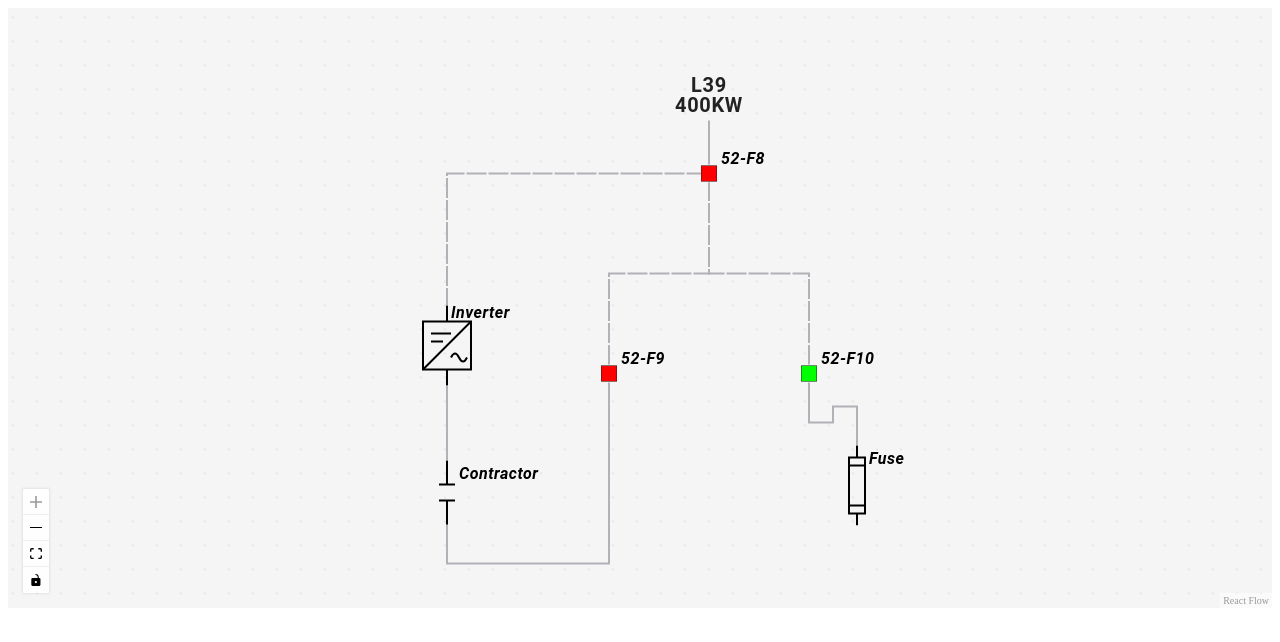
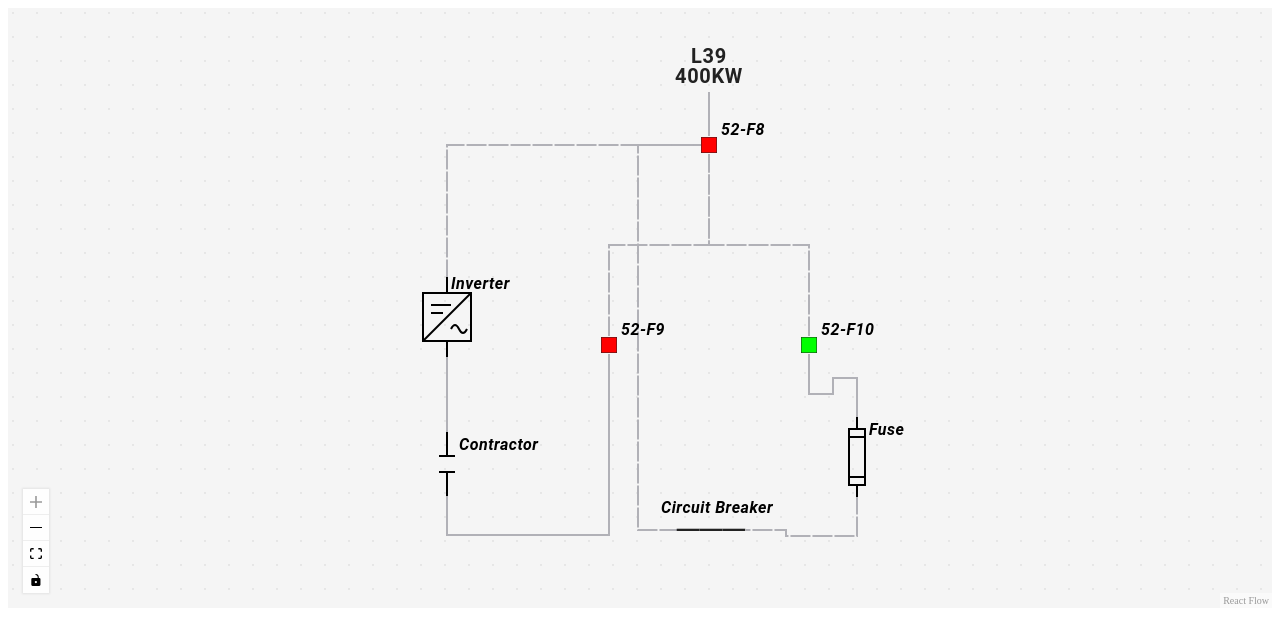
Before and after one commit to shubhamsahu1/reactFlowElecticalwiring, a React (Vite) app: page / in a window 1280 px wide. Shown: the top 642 px of the page. Built offline with nearby package versions, Linux system fonts and the light colour scheme.

Commit message:
circuit breaker

```diff
--- a/src/components/nodes/CircuitBreakerNode.tsx
+++ b/src/components/nodes/CircuitBreakerNode.tsx
@@ -1,26 +1,59 @@
 import { memo, useState } from 'react';
-import { Handle, Position } from '@xyflow/react';
+import { Position } from '@xyflow/react';
+import Terminal from '../handler/Terminal';
+import nodeMeta from '../../data/nodeMeta.json';
+import { Box, Typography } from '@mui/material';
 
-const CircuitBreakerNode = () => {
-  const [isOn, setIsOn] = useState(true);
+interface CircuitBreakerNodeProps {
+  data: {
+    label?: string;
+    rotation?: 'vertical' | 'horizontal';
+    status?: 'on' | 'off';
+  };
+}
+
+const circuitBreakerMeta = nodeMeta.CircuitBreaker;
+
+
+const CircuitBreakerNode = ({ data }: CircuitBreakerNodeProps) => {
+  const [isOn, setIsOn] = useState(data.status === 'on');
+  const rotation = data.rotation || 'vertical';
+  const isVertical = rotation === 'vertical';
 
   const toggleBreaker = () => setIsOn((v) => !v);
 
+  // Get terminals from meta
+  const terminals = circuitBreakerMeta.Terminal.values;
+
   return (
-    <div
-      style={{
+    <Box
+      sx={{
+        display: 'flex',
+        alignItems: 'center',
+        justifyContent: 'center',
+        position: 'relative',
         background: 'transparent',
-        padding: '0',
-        borderRadius: 0,
-        minWidth: 40,
-        minHeight: 40,
-        cursor: 'pointer',
-        textAlign: 'center',
-        userSelect: 'none',
       }}
       onClick={toggleBreaker}
     >
-      <div style={{ fontStyle: 'italic', fontWeight: 400, fontSize: 10, marginBottom: -8 }}>Breaker</div>
+
+
+      {data.label && (
+        <Box sx={{ position: 'absolute', top: -8, left: isVertical ? 22 : -5 }}>
+          <Typography
+            variant="caption"
+            sx={{
+              fontSize: '8px',
+              fontWeight: 'bold',
+              fontStyle: 'italic',
+              whiteSpace: 'nowrap',
+            }}
+          >
+            {data.label}
+          </Typography>
+        </Box>
+      )}
+      <Box sx={{ transform: isVertical ? 'rotate(-90deg)' : undefined }}>
         <svg width="40" height="30" viewBox="0 0 70 30">
           {/* Left line */}
           <line x1="5" y1="14" x2="25" y2="14" stroke="#222" strokeWidth="2" />
@@ -35,9 +68,18 @@ const CircuitBreakerNode = () => {
           {/* Right line */}
           <line x1="45" y1="14" x2="65" y2="14" stroke="#222" strokeWidth="2" />
         </svg>
-      <Handle type="target" position={Position.Left} style={{ border: 'none' }} />
-      <Handle type="source" position={Position.Right} style={{ border: 'none' }} />
-    </div>
+        {/* Render terminals from JSON */}
+        {terminals.map((t) => (
+          <Terminal
+            key={t.id}
+            type={'source'}
+            position={Position[t.position as keyof typeof Position]}
+            id={t.id}
+            style={t.styles}
+          />
+        ))}
+      </Box>
+    </Box>
   );
 };
 
--- a/src/data/initialFlow.json
+++ b/src/data/initialFlow.json
@@ -6,7 +6,8 @@
     { "id": "4", "type": "labelNode", "data": { "label": "L39 400KW" }, "position": { "x": 184, "y": 5 } },
     { "id": "5", "type": "fuseNode", "data": { "label": "Fuse", "rotation": "vertical" }, "position": { "x": 270, "y": 190 } },
     { "id": "6", "type": "contractorNode", "data": { "label": "Contractor", "rotation": "vertical" }, "position": { "x": 65, "y": 197.5 } },
-    { "id": "7", "type": "inverterNode", "data": { "label": "Inverter", "rotation": "vertical" }, "position": { "x": 53, "y": 120 } }
+    { "id": "7", "type": "inverterNode", "data": { "label": "Inverter", "rotation": "vertical" }, "position": { "x": 53, "y": 120 } },
+    { "id": "8", "type": "circuitBreakerNode", "data": { "label": "Circuit Breaker", "rotation": "horizontal", "status": "on" }, "position": {"x": 185, "y": 232} }
   ],
   "edges": [
     { "id": "e1-2", "source": "1", "sourceHandle": "bottom", "target": "2", "type": "Wire", "animated": true },
@@ -15,6 +16,8 @@
     { "id": "e1-5", "source": "3", "target": "5", "sourceHandle": "bottom", "targetHandle": "top", "type": "Wire" },
     { "id": "e1-6", "source": "2", "target": "6", "sourceHandle": "bottom", "targetHandle": "bottom", "type": "Wire" },
     { "id": "e1-7", "source": "6", "target": "7", "sourceHandle": "top", "targetHandle": "verticalT2", "type": "Wire" },
-    { "id": "e1-8", "source": "7", "target": "1", "sourceHandle": "verticalT1", "targetHandle": "left", "type": "Wire","animated": true  }
+    { "id": "e1-8", "source": "7", "target": "1", "sourceHandle": "verticalT1", "targetHandle": "left", "type": "Wire","animated": true  },
+    { "id": "e1-9", "source": "5", "target": "8", "sourceHandle": "bottom", "targetHandle": "horizontalRight", "type": "Wire","animated": true  },
+    { "id": "e1-10", "source": "8", "target": "1", "sourceHandle": "horizontalLeft", "targetHandle": "left", "type": "Wire","animated": true  }
   ]
 }
--- a/src/data/nodeMeta.json
+++ b/src/data/nodeMeta.json
@@ -40,5 +40,51 @@
         }
       ]
     }
+  },
+  "CircuitBreaker": {
+    "description": "A node representing a circuit breaker, which can be toggled on or off.",
+    "nodeType": "circuitBreakerNode",
+    "props": {
+      "label": {
+        "type": "string",
+        "description": "Label for the circuit breaker node."
+      },
+      "rotation": {
+        "type": "'vertical' | 'horizontal'",
+        "description": "Orientation of the circuit breaker node."
+      },
+      "status": {
+        "type": "'on' | 'off'",
+        "description": "Current status of the circuit breaker."
+      }
+    },
+    "Terminal": {
+      "values": [
+        {
+          "position": "Left",
+          "id": "horizontalLeft",
+          "styles": { "top": 14.5, "left": 6 },
+          "description": "Left terminal for connection"
+        },
+        {
+          "position": "Right",
+          "id": "horizontalRight",
+          "styles": { "top": 14.5, "right": 5 },
+          "description": "Right terminal for connection"
+        },
+        {
+          "position": "Top",
+          "id": "verticalTop",
+          "styles": { "left": 34, "top": 14.5 },
+          "description": "Top terminal for connection"
+        },
+        {
+          "position": "Bottom",
+          "id": "verticalBottom",
+          "styles": { "left": 16, "bottom": 19.5 },
+          "description": "Bottom terminal for connection"
+        }
+      ]
+    }
   }
 }
```
Lines whose indentation alone changed are shown as unchanged.
